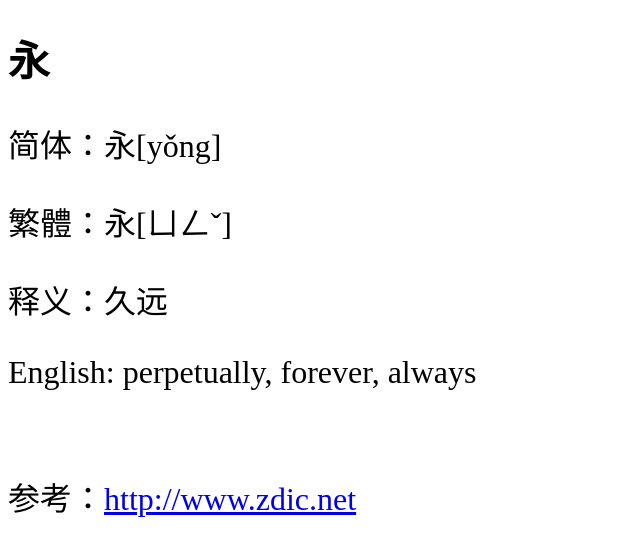
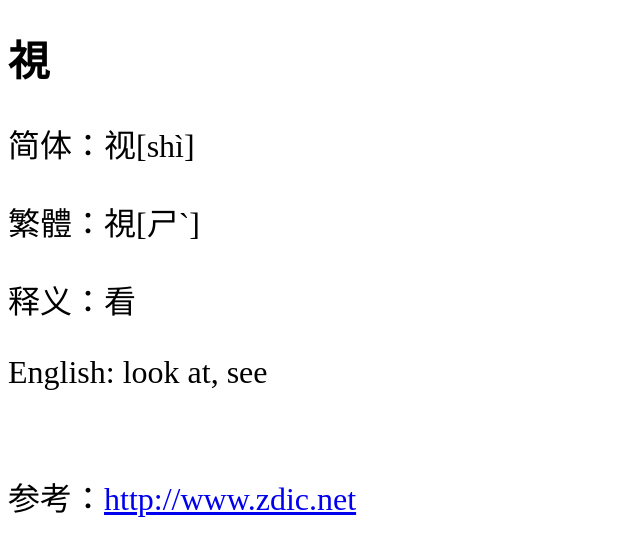
Before and after one commit to shengzhe/livecalligraphy, a Jekyll site: the page built from _posts/2012-08-31-LanTing-115.html, in a window 1280 px wide. Shown: the top 556 px of the page, without its empty margins (0-640 px from the left). Built offline with Jekyll 4.4.1, drawn with Linux system fonts in a browser that asks for light colours; Markdown is read by kramdown in place of the engine named in the settings.

Commit message:
Update 2012-08-31-LanTing-115.html

```diff
--- a/_posts/2012-08-31-LanTing-115.html
+++ b/_posts/2012-08-31-LanTing-115.html
@@ -1,11 +1,11 @@
 ---
 layout: default
-title: 兰亭集序第1个字 (1st character of Lan Ting)
+title: 兰亭集序第115个字 (115th character of Lan Ting)
 ---
-<h1>永</h1>
-<p>简体：永[yǒng]</p>
-<p>繁體：永[ㄩㄥˇ]</p>
-<p>释义：久远</p>
-<p>English: perpetually, forever, always</p>
+<h1>視</h1>
+<p>简体：视[shì]</p>
+<p>繁體：視[ㄕˋ]</p>
+<p>释义：看</p>
+<p>English: look at, see</p>
 <br/>
-<p>参考：<a href="http://www.zdic.net/zd/zi/ZdicE6ZdicB0ZdicB8.htm">http://www.zdic.net</a></p>
+<p>参考：<a href="http://www.zdic.net/z/24/js/89C6.htm">http://www.zdic.net</a></p>
```
